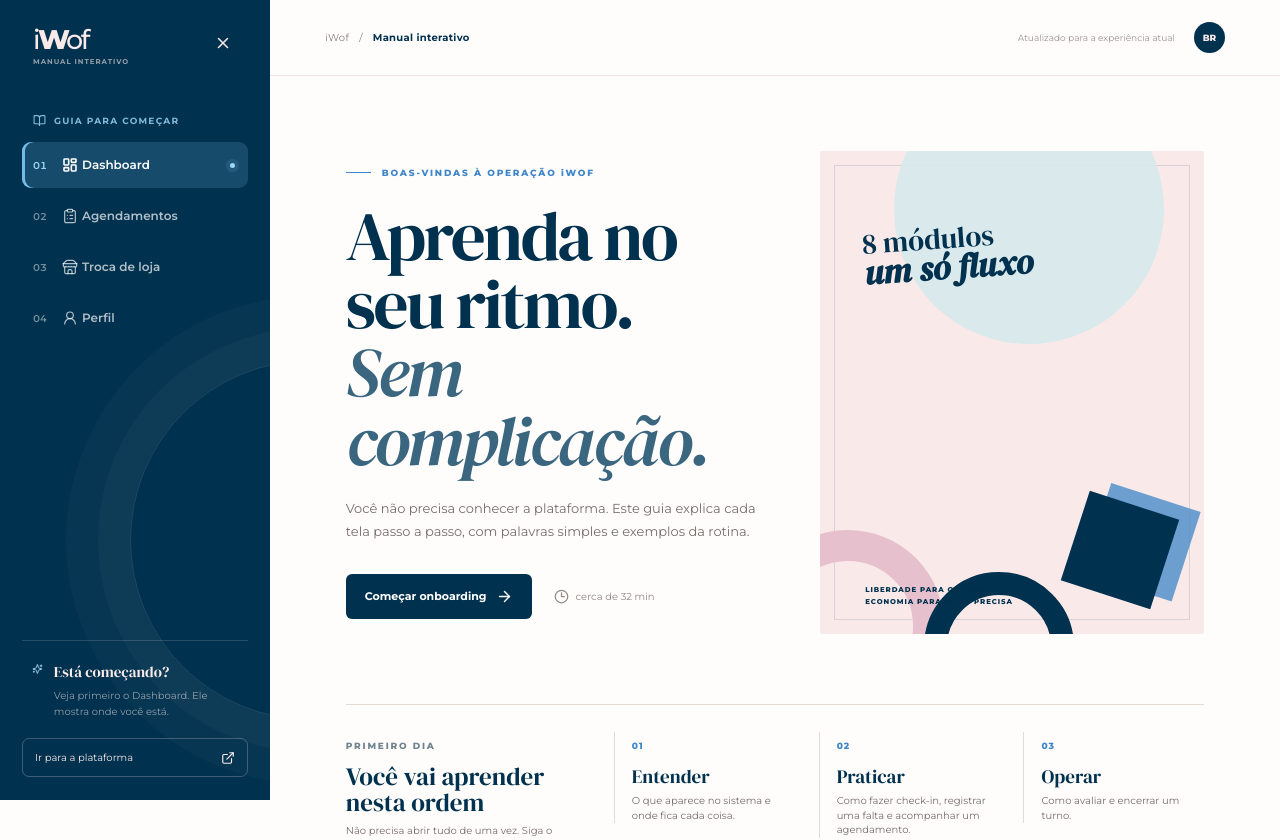
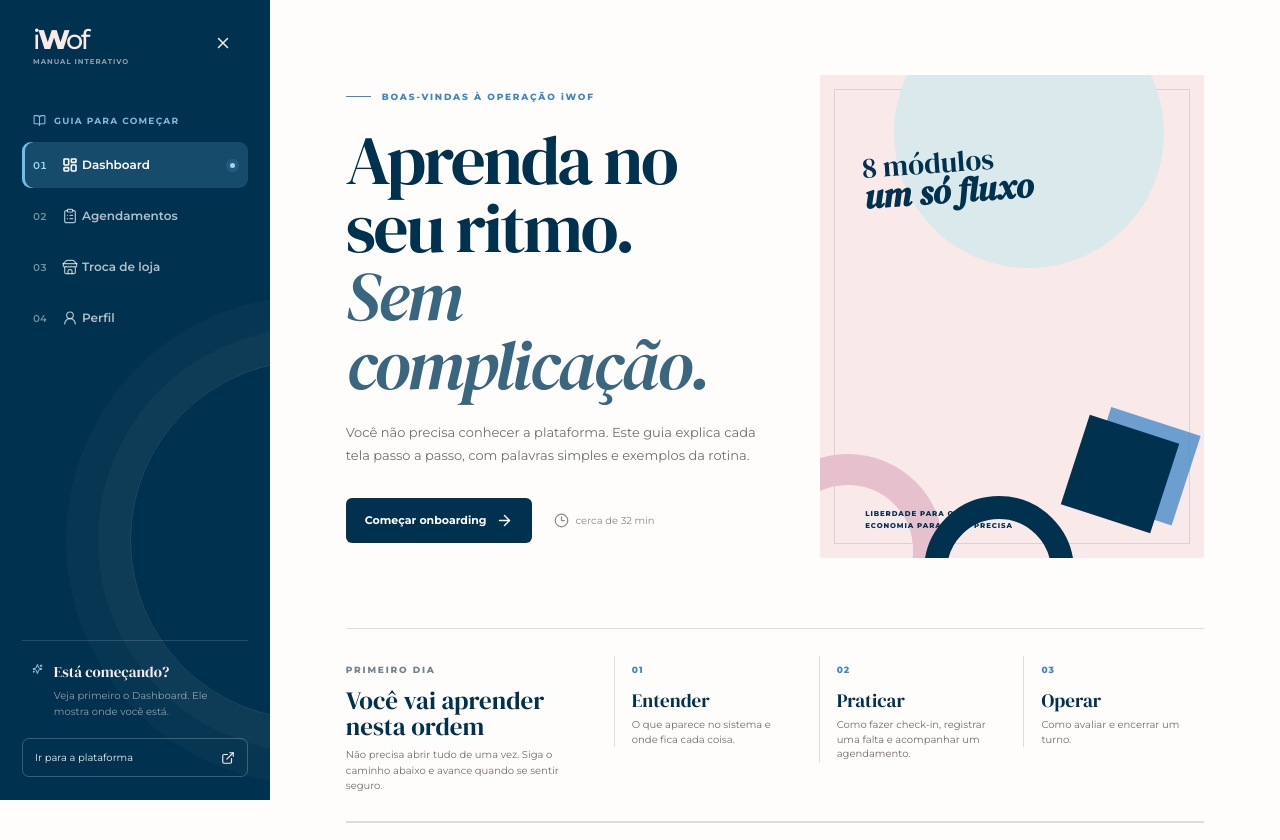
Before and after one commit to brenoowesley/manual-iwofRegularUser, a React (Vite) app in the folder client/: page / in a window 1280 px wide. Shown: the top 840 px of the page. Built offline with nearby package versions, Linux system fonts and the light colour scheme.

Commit message:
feat: remover barra superior

```diff
--- a/client/src/pages/Home.tsx
+++ b/client/src/pages/Home.tsx
@@ -233,10 +233,7 @@
       </aside>
 
       <main className="main-area">
-        <div className="topbar">
-          <div className="breadcrumbs"><span>iWof</span><span>/</span><strong>Manual interativo</strong></div>
-          <div className="topbar-actions"><span className="last-updated">Atualizado para a experiência atual</span><div className="top-avatar">BR</div></div>
-        </div>
+
 
         <section className="hero-section">
           <div className="hero-copy">
```
